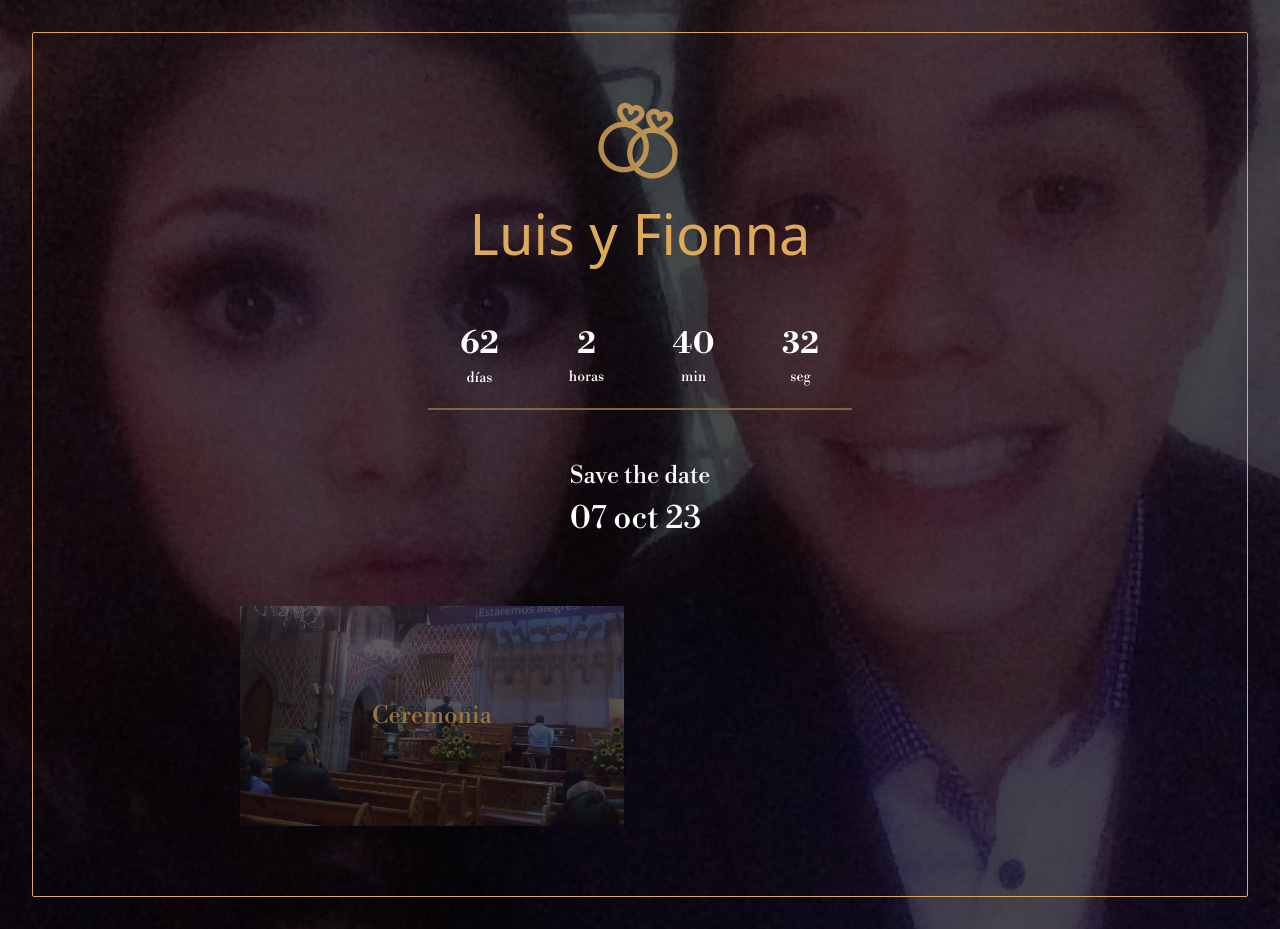
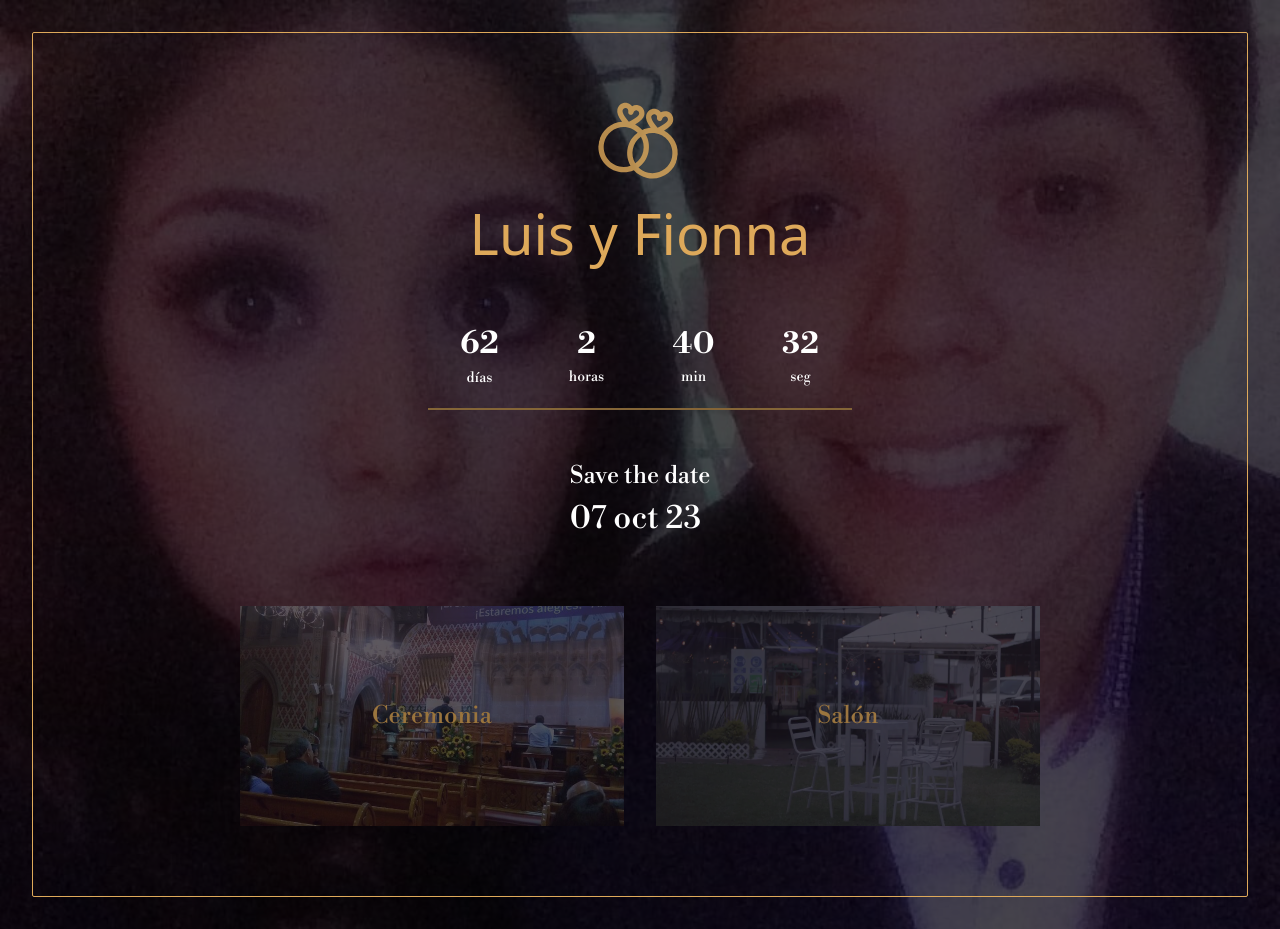
Before and after one commit to Lariicsa/fiohny, a Vue app: page / in a window 1280 px wide. Built offline with nearby package versions, Linux system fonts and the light colour scheme; a web font is replaced by a local one.

Commit message:
Add saloon

```diff
--- a/src/App.vue
+++ b/src/App.vue
@@ -56,5 +56,14 @@
 			extra: `<iframe src="https://www.google.com/maps/embed?pb=!1m18!1m12!1m3!1d3762.503009970932!2d-99.14775159999999!3d19.433868!2m3!1f0!2f0!3f0!3m2!1i1024!2i768!4f13.1!3m3!1m2!1s0x85d1f8d5233ea5b3%3A0x3dbed59e6772d84f!2sIglesia%20Metodista%20El%20Mes%C3%ADas!5e0!3m2!1sen!2smx!4v1693083248682!5m2!1sen!2smx" width="400" height="300" style="border:0;" allowfullscreen="" loading="lazy" referrerpolicy="no-referrer-when-downgrade"></iframe>`,
 		},
 
+		{
+			title: "Salón",
+			bgImage: "mandala_1.webp",
+			subtitle: "Jardín de Eventos Mandala",
+			text: "Av. 602, Pensador Mexicano 8:30pm",
+			abstract: "Después de la ceremonia te esperamos.",
+			url: "https://goo.gl/maps/jV7LRxRb88ZpoCmx9",
+			extra: `<iframe src="https://www.google.com/maps/embed?pb=!1m18!1m12!1m3!1d3762.1493873201475!2d-99.07970542433075!3d19.449124981833837!2m3!1f0!2f0!3f0!3m2!1i1024!2i768!4f13.1!3m3!1m2!1s0x85d1fbf3e90799ab%3A0x2b762d7d7fefefdf!2sJard%C3%ADn%20de%20Eventos%20Mandala!5e0!3m2!1sen!2smx!4v1693089082437!5m2!1sen!2smx" width="400" height="300" style="border:0;" allowfullscreen="" loading="lazy" referrerpolicy="no-referrer-when-downgrade"></iframe>`,
+		},
 	];
 </script>
```
Also changed, not shown: public/mandala_1.webp (renamed from public/1.webp).
